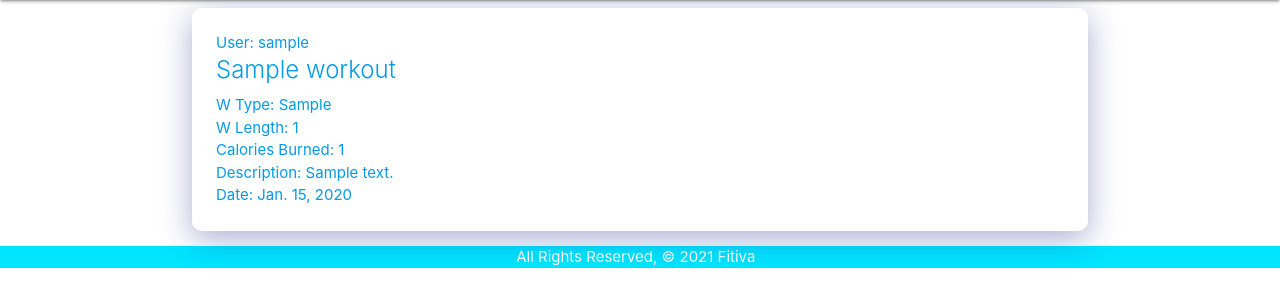
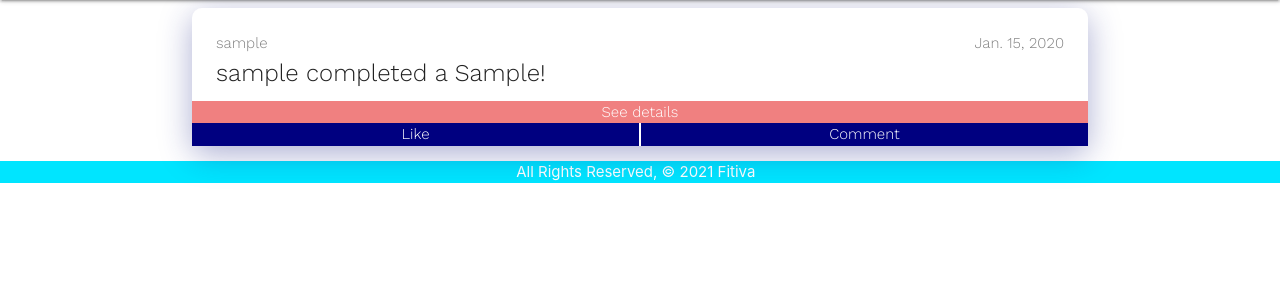
Before and after one commit to mikeolsonn/fitiva, a Django app: page /workouts/ in a window 1280 px wide. Shown: the part 64-371 px from the top of the page. Run offline with Django 3.2, Linux system fonts and the light colour scheme; tables that the repository leaves empty hold one stand-in row (values such as "Sample post").

Commit message:
updates styling for workout cards

```diff
--- a/main_app/static/css/style.css
+++ b/main_app/static/css/style.css
@@ -1,3 +1,5 @@
+@import url('https://fonts.googleapis.com/css2?family=Work+Sans:wght@100;300&display=swap');
+
 body.homepage {
     display: flex;
     justify-content: center;
@@ -20,6 +22,8 @@ body.homepage {
         background-position: 0% 50%;
     }
 }
+
+
 
 main {
     flex: 1 0 auto;
@@ -67,3 +71,57 @@ ul.home {
 .home {
   margin: 10;
 }
+
+.cardcontent {
+  display: grid;
+  grid-template-columns: 1fr 1fr 1fr;
+  grid-template-rows: 25px 20px;
+}
+
+.card {
+  font-family: 'Work Sans', sans-serif;
+}
+
+#calories-burned {
+  grid-column: 2 / 4;
+}
+
+#date {
+  text-align: right;
+  color: gray;
+}
+
+#full-length {
+  grid-column: 1 / 4;
+}
+
+#username {
+  grid-column: 1 / 3;
+  color: gray;
+}
+
+.detail-link {
+  text-decoration: none;
+}
+
+#like-button, #comment-button {
+  background-color: navy;
+  color: white;
+}
+
+#details-button {
+  background-color: lightcoral;
+  color: white;
+  text-align: center;
+}
+
+.like-comment {
+  display: flex;
+  flex-direction: row;
+  gap: 2px;
+}
+
+#like-button, #comment-button {
+  width: 100%;
+  text-align: center;
+}
--- a/main_app/templates/workouts/index.html
+++ b/main_app/templates/workouts/index.html
@@ -4,19 +4,21 @@
 
 
 {% for W in workout %}
-  <a href="">
+
     <div class="card">
-        <div class="card-content">
-            <p>User: {{ W.user }}</p>
-            <span class="card-title">{{ W.name }}</span>
-            <p>W Type: {{ W.workout_type }}</p>
-            <p>W Length: {{ W.workout_length }}</p>
-            <p>Calories Burned: {{ W.calories_burned }}</p>
-            <p>Description: {{ W.description }}</p>
-            <p>Date: {{ W.date}}</p>
+        <div class="card-content cardcontent">
+            <div id="username">{{ W.user }}</div>
+            <p id="date">{{ W.date}}</p>
+            <span class="card-title" id="full-length">{{ W.user }} completed a {{ W.workout_type }}!</span>
+        </div>
+        <a class="detail-link" href="{% url 'detail' W.id %}">
+            <div id="details-button">See details</div>
+        </a>
+        <div class="like-comment">
+            <div id="like-button">Like</div>
+            <div id="comment-button">Comment</div>
         </div>
     </div>
-  </a>
 {% endfor %}
 
 {% endblock %}
```
